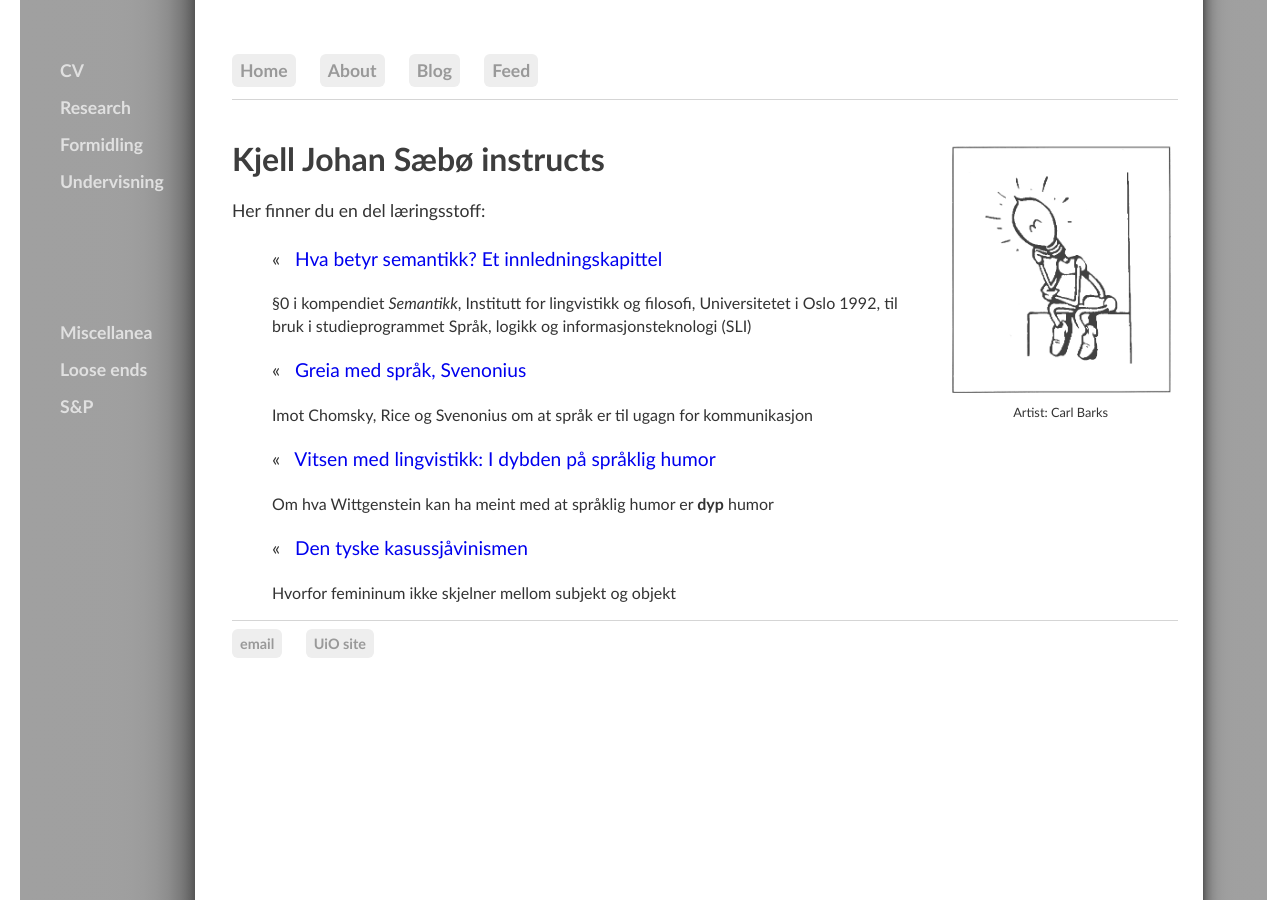
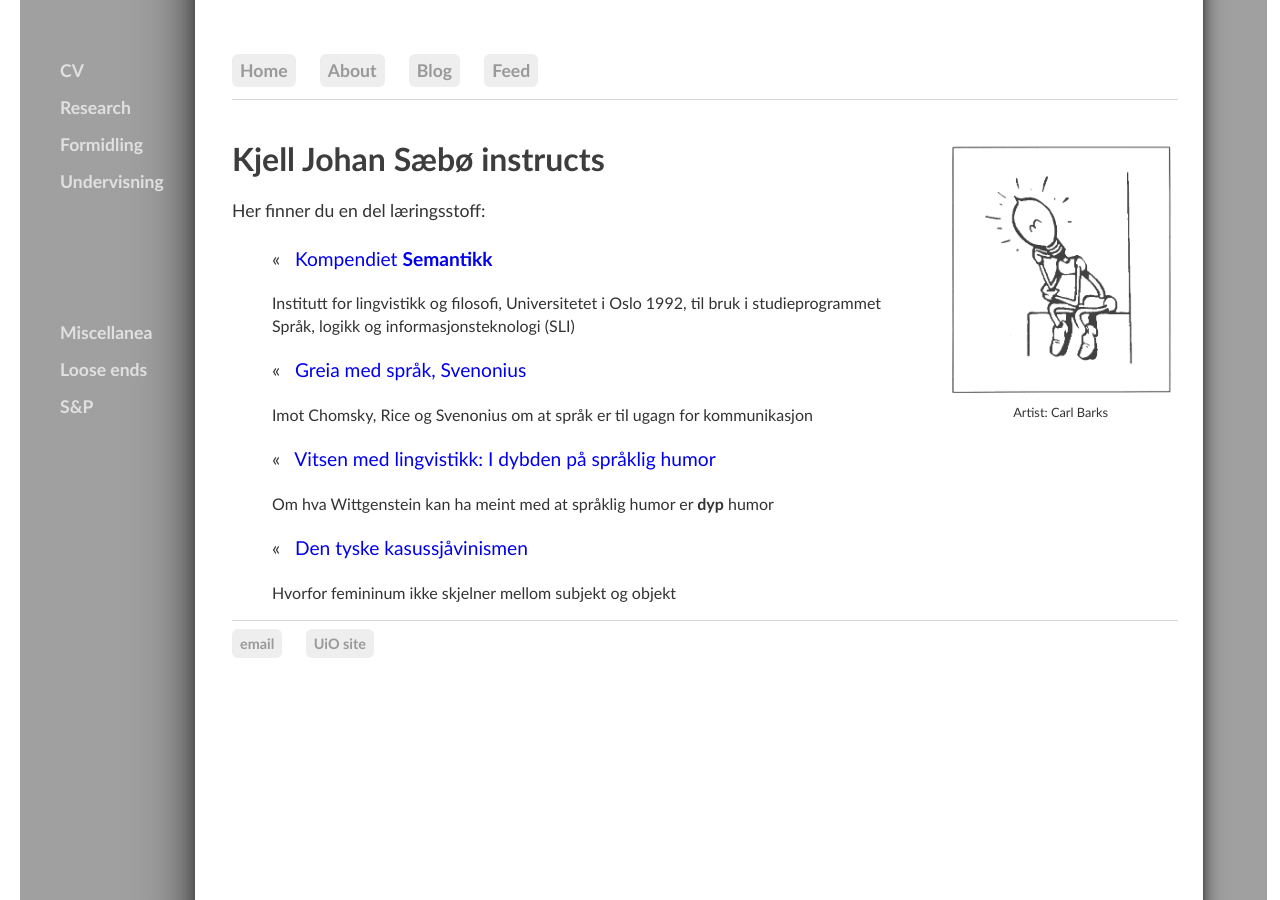
Before and after one commit to kjelljs/kjelljs.github.io, a Jekyll site: the page built from courses/index.html, in a window 1280 px wide. Built offline with Jekyll 4.4.1, drawn with Linux system fonts in a browser that asks for light colours.

Commit message:
Update index.html

```diff
--- a/courses/index.html
+++ b/courses/index.html
@@ -28,7 +28,7 @@ figcaption {
 
 <div class="ingress"><p>Her finner du en del læringsstoff:</p></div>
 
-<ul><li id="blogposts">&laquo; &nbsp; <a href="/pdf/semantikk92.pdf">Hva betyr semantikk? Et innledningskapittel</a></li><p>§0 i kompendiet <i>Semantikk</i>, Institutt for lingvistikk og filosofi, Universitetet i Oslo 1992, til bruk i studieprogrammet Språk, logikk og informasjonsteknologi (SLI)</p>
+<ul><li id="blogposts">&laquo; &nbsp; <a href="/courses/kompendium1.html">Kompendiet <b>Semantikk</b></a></li><p>Institutt for lingvistikk og filosofi, Universitetet i Oslo 1992, til bruk i studieprogrammet Språk, logikk og informasjonsteknologi (SLI)</p>
 <li id="blogposts">&laquo; &nbsp; <a href="/dissemination/svenon.html">Greia med språk, Svenonius</a></li>
 	<p>Imot Chomsky, Rice og Svenonius om at språk er til ugagn for kommunikasjon</p>
 <li id="blogposts">&laquo; &nbsp; <a href="/dissemination/vitsen.html">Vitsen med lingvistikk: I dybden på språklig humor</a></li>
```
